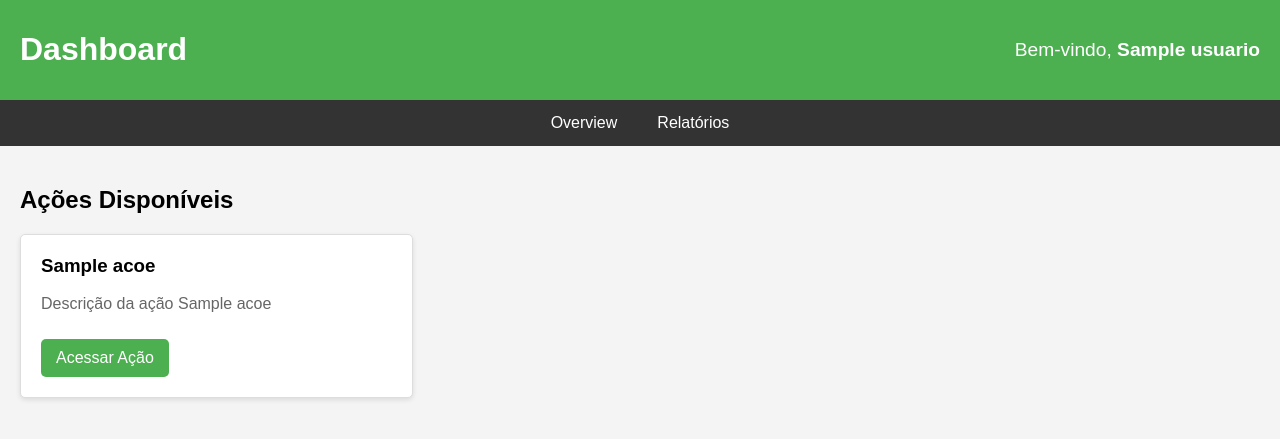
After one commit to lucasloureiror/projeto-lab-bd, a FastAPI app: template templates/selecionar_acoes.html in a window 1280 px wide. The commit adds this page. Shown: the top 439 px of the page. Run offline with FastAPI, Linux system fonts and the light colour scheme; the template is opened without the code that fills it: most values are stand-ins (such as "Sample title", 1, 10 or a date in 2020).

Commit message:
feat: nova lógica para renderizar página

```diff
--- /dev/null
+++ b/data.py
@@ -0,0 +1,39 @@
+# Dicionário global para relatórios
+RELATORIOS = {
+    "LIDER": {
+        "Relatório de Comunidades": 1
+    },
+    "OFICIAL": {
+        "Relatório de crescimento populacional": 2
+    },
+    "COMANDANTE": {
+        "Relatórios de planetas dominados": 3,
+        "Relatórios de planetas em janelas de tempo especificas": 4
+    },
+    "CIENTISTA": {
+        "Relatório de corpos celestes": 5,
+        "Relatório de corpos celestes em uma distância especifica": 6
+    }
+}
+
+# Dicionário global para ações
+ACOES = {
+    "LIDER": {
+        "Alterar o nome da própria facção": 1,
+        "Indicar novo lider da própria facção": 2,
+        "Credenciar nova comunidade na própria facção": 3,
+        "Remover uma facção de uma nação": 4
+    },
+    "COMANDANTE": {
+        "Incluir a própria nação em uma federação": 5,
+        "Excluir a própria nação de uma federação": 6,
+        "Criar uma nova federação com a própria nação": 7,
+        "Inserir uma nova dominância em um planeta": 8
+    },
+    "CIENTISTA": {
+        "Cadastrar estrela": 9,
+        "Buscar estrela por ID": 10,
+        "Atualizar estrela": 11,
+        "Remover estrela por ID": 12
+    }
+}
--- a/main.py
+++ b/main.py
@@ -2,27 +2,16 @@ from fastapi import FastAPI, Request, Form, Response
 from fastapi.responses import HTMLResponse
 from fastapi.staticfiles import StaticFiles
 from fastapi.templating import Jinja2Templates
-from fastapi.middleware.cors import CORSMiddleware
 from starlette.responses import RedirectResponse
+from starlette.status import HTTP_303_SEE_OTHER
 import repository.connection
+import data
 from models import Usuario
 
 app = FastAPI()
 
 usuario:Usuario
 
-origins = [
-    "http://localhost",
-    "http://localhost:8080",
-]
-
-app.add_middleware(
-    CORSMiddleware,
-    allow_origins=origins,
-    allow_credentials=True,
-    allow_methods=["*"],
-    allow_headers=["*"],
-)
 
 app.mount("/static", StaticFiles(directory="static"), name="static")
 
@@ -43,14 +32,30 @@ async def handle_form(request: Request, response: Response, username: str = Form
         global usuario
         usuario = resultado
 
-        return RedirectResponse("/overview")
+        return RedirectResponse("/overview", status_code=HTTP_303_SEE_OTHER)
     else:
         return templates.TemplateResponse("index.html", {"request": request, "message": resultado})
 
-@app.post("/overview")
-async def read_overview(request: Request, response: Response):
+@app.get("/overview")
+async def read_overview(request: Request):
     return templates.TemplateResponse("overview.html", {"request": request, "usuario": usuario})
 
-@app.get("/action")
-async def action():
-    return {"message": "Ação executada!"}
+@app.get("/selecionar_acao/{cargo}")
+async def selecionar_action(request: Request, cargo: str):
+    cargo_upper = cargo.upper()
+    acoes_disponiveis = data.ACOES.get(cargo_upper, {})
+    return templates.TemplateResponse("selecionar_acoes.html", {"request": request, "usuario": usuario, "cargo": cargo, "acoes": acoes_disponiveis})
+
+
+@app.get("/acoes/{acao}")
+async def acoes(acao: str):
+    return {"message": f"Ação executada para o relatório: {acao}"}
+
+
+@app.get("/selecionar_relatorio")
+async def selecionar_relatorio(request: Request):
+    return templates.TemplateResponse("selecionar_relatorio.html", {"request": request, "usuario": usuario, "relatorios": data.RELATORIOS })
+
+@app.get("/relatorios/{relatorio}")
+async def relatorios(relatorio: int):
+    return {"message": f"Ação executada para o relatório: {relatorio}"}
--- a/models.py
+++ b/models.py
@@ -1,5 +1,5 @@
 class Usuario:
-    def __init__(self, user_id:int, username:str, nome:str, cargo:str, eh_lider_faccao:bool):
+    def __init__(self, user_id: int, username: str, nome: str, cargo: str, eh_lider_faccao: bool):
         self.user_id = user_id
         self.username = username
         self.nome = nome
--- /dev/null
+++ b/static/selecionar_relatorio.css
@@ -0,0 +1,104 @@
+body {
+    font-family: Arial, sans-serif;
+    margin: 0;
+    padding: 0;
+    background-color: #f4f4f4;
+}
+
+header {
+    background-color: #4CAF50;
+    color: white;
+    padding: 10px 0;
+    text-align: center;
+}
+
+.header-content {
+    display: flex;
+    justify-content: space-between;
+    align-items: center;
+    padding: 0 20px;
+}
+
+.user-info {
+    font-size: 1.2em;
+}
+
+nav {
+    background-color: #333;
+}
+
+nav ul {
+    list-style: none;
+    margin: 0;
+    padding: 0;
+    display: flex;
+    justify-content: center;
+}
+
+nav ul li {
+    margin: 0;
+}
+
+nav ul li a {
+    color: white;
+    padding: 14px 20px;
+    text-decoration: none;
+    display: block;
+}
+
+nav ul li a:hover {
+    background-color: #575757;
+}
+
+main {
+    padding: 20px;
+}
+
+.relatorios {
+    background-color: white;
+    padding: 20px;
+    border-radius: 5px;
+    box-shadow: 0 0 10px rgba(0, 0, 0, 0.1);
+}
+
+.relatorios h2 {
+    margin-top: 0;
+}
+
+.cards {
+    display: flex;
+    flex-wrap: wrap;
+    gap: 20px;
+}
+
+.card {
+    background-color: #fff;
+    border: 1px solid #ddd;
+    border-radius: 5px;
+    box-shadow: 0 2px 5px rgba(0, 0, 0, 0.1);
+    padding: 20px;
+    width: calc(33.333% - 20px);
+    box-sizing: border-box;
+}
+
+.card h3 {
+    margin-top: 0;
+}
+
+.card p {
+    color: #666;
+}
+
+.card .btn {
+    display: inline-block;
+    margin-top: 10px;
+    padding: 10px 15px;
+    background-color: #4CAF50;
+    color: white;
+    text-decoration: none;
+    border-radius: 5px;
+}
+
+.card .btn:hover {
+    background-color: #45a049;
+}
--- /dev/null
+++ b/templates/selecionar_acoes.html
@@ -0,0 +1,39 @@
+<!DOCTYPE html>
+<html lang="pt-BR">
+<head>
+    <meta charset="UTF-8">
+    <meta name="viewport" content="width=device-width, initial-scale=1.0">
+    <title>Dashboard</title>
+    <link href="{{ url_for('static', path='/selecionar_relatorio.css') }}" rel="stylesheet">
+</head>
+<body>
+    <header>
+        <div class="header-content">
+            <h1>Dashboard</h1>
+            <div class="user-info">
+                <span>Bem-vindo, <strong>{{ usuario.nome }}</strong></span>
+            </div>
+        </div>
+    </header>
+    <nav>
+        <ul>
+            <li><a href="/overview">Overview</a></li>
+            <li><a href="/selecionar_relatorio">Relatórios</a></li>
+        </ul>
+    </nav>
+    <main>
+        <section class="acoes">
+            <h2>Ações Disponíveis</h2>
+            <div class="cards">
+                {% for nome, id in acoes.items() %}
+                <div class="card">
+                    <h3>{{ nome }}</h3>
+                    <p>Descrição da ação {{ nome }}</p>
+                    <a href="{{ url_for('acoes', acao=id) }}" class="btn">Acessar Ação</a>
+                </div>
+                {% endfor %}
+            </div>
+        </section>
+    </main>
+</body>
+</html>
```
Also changed, not shown: templates/overview.html (+6 -6 lines), templates/selecionar_relatorio.html (added, +43 -0 lines).
